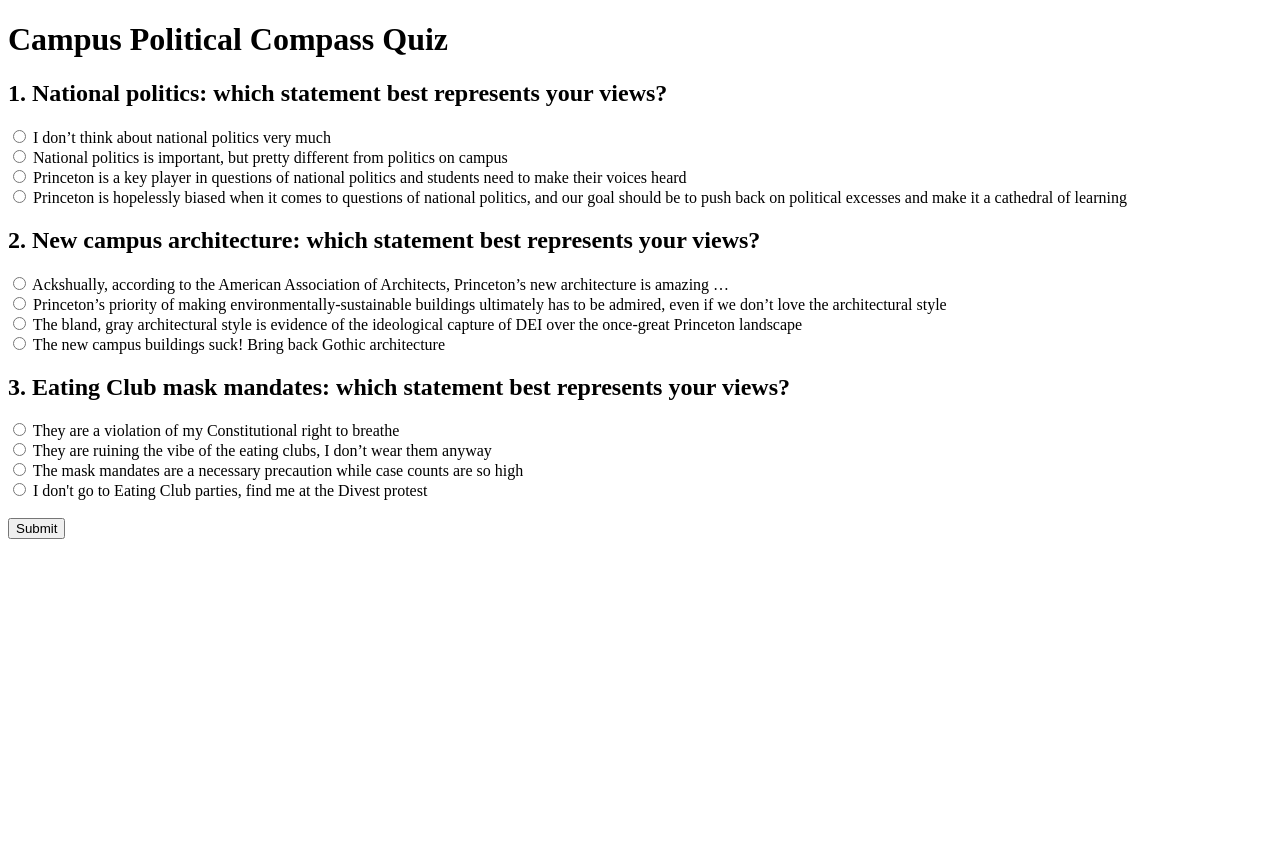
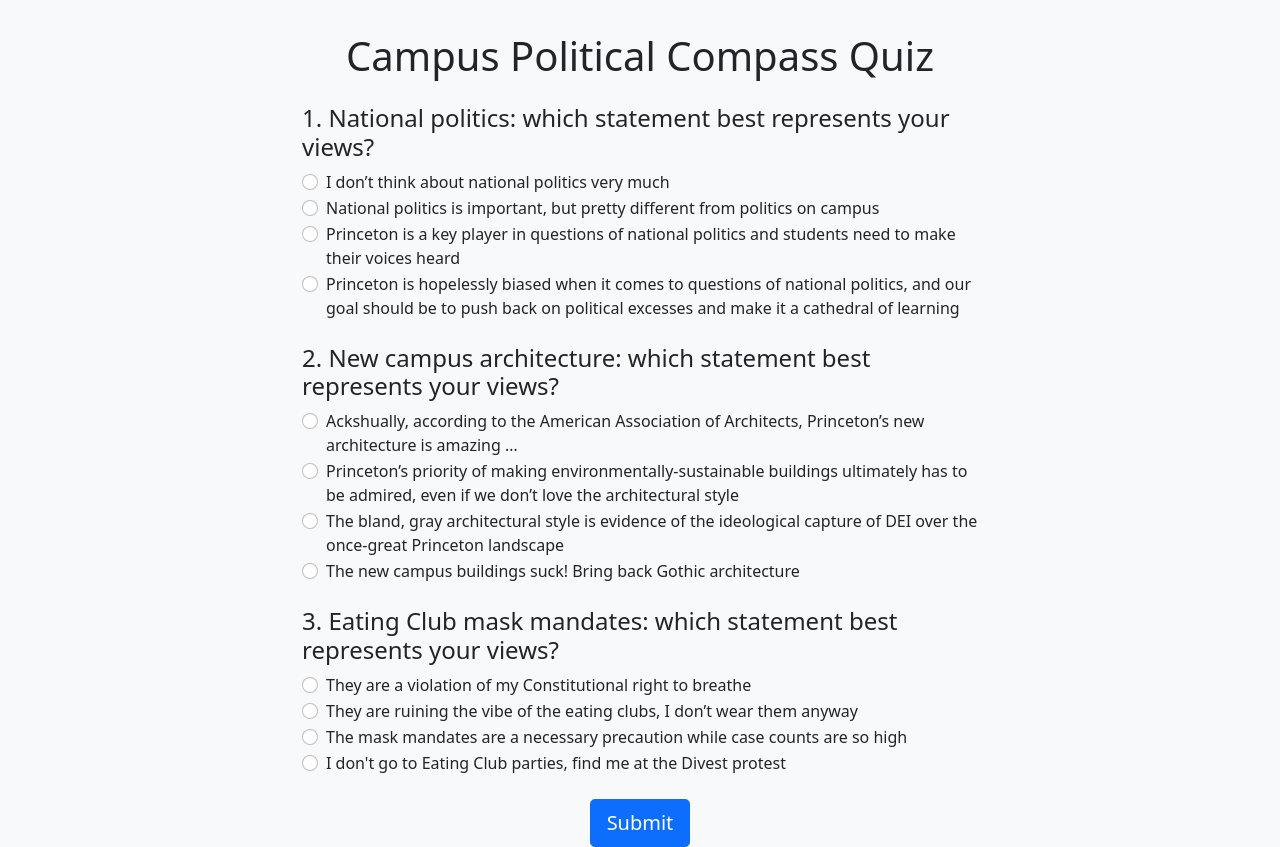
Before and after one commit to rohitan963/campus_compass, a Flask app: page / in a window 1280 px wide. Before the commit the page ends 539 px from the top, so only its background shows below. Run offline with Flask 3, Linux system fonts and the light colour scheme.

Commit message:
Added style changes

```diff
--- a/app.py
+++ b/app.py
@@ -6,7 +6,7 @@ import base64
 
 app = Flask(__name__)
 
-# Map each answer option to its scoring in the four categories.
+# Mapping each answer option to its scoring in the four categories.
 # Keys: "Big-L", "small-l", "Big-C", "small-c"
 options = {
     # Question 1: National politics
@@ -28,12 +28,11 @@ options = {
 
 @app.route("/", methods=["GET"])
 def index():
-    # Render the form to ask the questions.
     return render_template("index.html")
 
 @app.route("/result", methods=["POST"])
 def result():
-    # Retrieve the selected answers from the form.
+    # Get selected answers from the form.
     q1 = request.form.get("q1")
     q2 = request.form.get("q2")
     q3 = request.form.get("q3")
@@ -45,7 +44,7 @@ def result():
             for key, value in options[answer].items():
                 score[key] += value
 
-    # Define angles (in radians) for each category.
+    # Compute overall (x, y) using each faction’s contribution.
     angles = {
         "Big-L": math.radians(315),
         "small-c": math.radians(45),
@@ -53,22 +52,30 @@ def result():
         "small-l": math.radians(225),
     }
 
-    # Compute the overall (x, y) by summing each category's contribution.
     x_total = sum(score[k] * math.cos(angles[k]) for k in score)
     y_total = sum(score[k] * math.sin(angles[k]) for k in score)
 
+    # Determine the faction with the highest score.
+    dominant_faction = max(score, key=score.get)
+
+    # Dynamically set the plot limits so that arrows expand to fill the graph.
+    # Use a minimum limit so the graph never gets too cramped.
+    margin = 2
+    limit = max(5, margin + max(abs(x_total), abs(y_total)) * 1.2)
+
     # Create the compass plot.
     fig, ax = plt.subplots(figsize=(6, 6))
-    # Adjust limits if needed (here we use a wider range to see the user's dot clearly)
-    ax.set_xlim(-5, 5)
-    ax.set_ylim(-5, 5)
+    ax.set_xlim(-limit, limit)
+    ax.set_ylim(-limit, limit)
     ax.set_aspect('equal')
 
-    # Draw a dashed circle as a reference.
-    circle = plt.Circle((0, 0), 1, fill=False, linestyle='--', color='gray')
+    # Draw a dashed circle for reference (using a radius that's a fraction of limit).
+    circle_radius = limit * 0.2
+    circle = plt.Circle((0, 0), circle_radius, fill=False, linestyle='--', color='gray')
     ax.add_artist(circle)
 
-    # Draw the four axes as arrows.
+    # Draw the four arrows; scale them so they reach near the edge.
+    arrow_length = limit - margin
     arrow_data = [
         (315, "Big-L"),
         (45, "small-c"),
@@ -77,24 +84,26 @@ def result():
     ]
     for angle_deg, label in arrow_data:
         rad = math.radians(angle_deg)
-        dx, dy = math.cos(rad), math.sin(rad)
-        ax.arrow(0, 0, dx, dy, head_width=0.2, head_length=0.3, fc='k', ec='k')
-        ax.text(1.2 * dx, 1.2 * dy, label, ha='center', va='center', fontsize=12)
+        dx, dy = arrow_length * math.cos(rad), arrow_length * math.sin(rad)
+        ax.arrow(0, 0, dx, dy, head_width=limit*0.05, head_length=limit*0.08, fc='black', ec='black')
+        ax.text((arrow_length + margin*0.3) * math.cos(rad),
+                (arrow_length + margin*0.3) * math.sin(rad),
+                label, ha='center', va='center', fontsize=12, fontweight='bold')
 
-    # Plot the user's score as a red dot.
+    # Plot the user's score as a red dot and label it "YOU"
     ax.plot(x_total, y_total, 'ro', markersize=10)
-    ax.text(x_total, y_total, f" ({x_total:.1f}, {y_total:.1f})", color='red')
-
+    ax.text(x_total, y_total, " YOU", color='red', fontsize=12, fontweight='bold')
     plt.title("Campus Political Compass: Your Position")
 
-    # Convert the plot to a PNG image and encode it in base64.
+    # Convert the plot to PNG image encoded in base64.
     buf = BytesIO()
-    plt.savefig(buf, format='png')
+    plt.savefig(buf, format='png', bbox_inches='tight')
     buf.seek(0)
     image_data = base64.b64encode(buf.getvalue()).decode('utf-8')
     plt.close(fig)
 
-    return render_template("result.html", image_data=image_data, score=score, x_total=x_total, y_total=y_total)
+    return render_template("result.html", image_data=image_data, score=score,
+                           x_total=x_total, y_total=y_total, dominant_faction=dominant_faction)
 
 if __name__ == "__main__":
     app.run(debug=True)
--- a/templates/index.html
+++ b/templates/index.html
@@ -3,68 +3,109 @@
   <head>
     <meta charset="utf-8">
     <title>Campus Political Compass Quiz</title>
+    <!-- Bootstrap CSS -->
+    <link href="https://cdn.jsdelivr.net/npm/bootstrap@5.0.2/dist/css/bootstrap.min.css" rel="stylesheet">
+    <style>
+      body { padding-top: 2rem; background-color: #f8f9fa; }
+      .container { max-width: 700px; }
+      h1 { margin-bottom: 1.5rem; }
+      .question { margin-bottom: 1.5rem; }
+    </style>
   </head>
   <body>
-    <h1>Campus Political Compass Quiz</h1>
+    <div class="container">
+      <h1 class="text-center">Campus Political Compass Quiz</h1>
       <form action="/result" method="post">
         <!-- Question 1 -->
-      <h2>1. National politics: which statement best represents your views?</h2>
-      <label>
-        <input type="radio" name="q1" value="q1_a1" required>
+        <div class="question">
+          <h4>1. National politics: which statement best represents your views?</h4>
+          <div class="form-check">
+            <input class="form-check-input" type="radio" name="q1" id="q1_a1" value="q1_a1" required>
+            <label class="form-check-label" for="q1_a1">
               I don’t think about national politics very much
-      </label><br>
-      <label>
-        <input type="radio" name="q1" value="q1_a2">
+            </label>
+          </div>
+          <div class="form-check">
+            <input class="form-check-input" type="radio" name="q1" id="q1_a2" value="q1_a2">
+            <label class="form-check-label" for="q1_a2">
               National politics is important, but pretty different from politics on campus
-      </label><br>
-      <label>
-        <input type="radio" name="q1" value="q1_a3">
+            </label>
+          </div>
+          <div class="form-check">
+            <input class="form-check-input" type="radio" name="q1" id="q1_a3" value="q1_a3">
+            <label class="form-check-label" for="q1_a3">
               Princeton is a key player in questions of national politics and students need to make their voices heard
-      </label><br>
-      <label>
-        <input type="radio" name="q1" value="q1_a4">
+            </label>
+          </div>
+          <div class="form-check">
+            <input class="form-check-input" type="radio" name="q1" id="q1_a4" value="q1_a4">
+            <label class="form-check-label" for="q1_a4">
               Princeton is hopelessly biased when it comes to questions of national politics, and our goal should be to push back on political excesses and make it a cathedral of learning
             </label>
-
+          </div>
+        </div>
         <!-- Question 2 -->
-      <h2>2. New campus architecture: which statement best represents your views?</h2>
-      <label>
-        <input type="radio" name="q2" value="q2_a1" required>
+        <div class="question">
+          <h4>2. New campus architecture: which statement best represents your views?</h4>
+          <div class="form-check">
+            <input class="form-check-input" type="radio" name="q2" id="q2_a1" value="q2_a1" required>
+            <label class="form-check-label" for="q2_a1">
               Ackshually, according to the American Association of Architects, Princeton’s new architecture is amazing …
-      </label><br>
-      <label>
-        <input type="radio" name="q2" value="q2_a2">
+            </label>
+          </div>
+          <div class="form-check">
+            <input class="form-check-input" type="radio" name="q2" id="q2_a2" value="q2_a2">
+            <label class="form-check-label" for="q2_a2">
               Princeton’s priority of making environmentally-sustainable buildings ultimately has to be admired, even if we don’t love the architectural style
-      </label><br>
-      <label>
-        <input type="radio" name="q2" value="q2_a3">
+            </label>
+          </div>
+          <div class="form-check">
+            <input class="form-check-input" type="radio" name="q2" id="q2_a3" value="q2_a3">
+            <label class="form-check-label" for="q2_a3">
               The bland, gray architectural style is evidence of the ideological capture of DEI over the once-great Princeton landscape
-      </label><br>
-      <label>
-        <input type="radio" name="q2" value="q2_a4">
+            </label>
+          </div>
+          <div class="form-check">
+            <input class="form-check-input" type="radio" name="q2" id="q2_a4" value="q2_a4">
+            <label class="form-check-label" for="q2_a4">
               The new campus buildings suck! Bring back Gothic architecture
             </label>
-
+          </div>
+        </div>
         <!-- Question 3 -->
-      <h2>3. Eating Club mask mandates: which statement best represents your views?</h2>
-      <label>
-        <input type="radio" name="q3" value="q3_a1" required>
+        <div class="question">
+          <h4>3. Eating Club mask mandates: which statement best represents your views?</h4>
+          <div class="form-check">
+            <input class="form-check-input" type="radio" name="q3" id="q3_a1" value="q3_a1" required>
+            <label class="form-check-label" for="q3_a1">
               They are a violation of my Constitutional right to breathe
-      </label><br>
-      <label>
-        <input type="radio" name="q3" value="q3_a2">
+            </label>
+          </div>
+          <div class="form-check">
+            <input class="form-check-input" type="radio" name="q3" id="q3_a2" value="q3_a2">
+            <label class="form-check-label" for="q3_a2">
               They are ruining the vibe of the eating clubs, I don’t wear them anyway
-      </label><br>
-      <label>
-        <input type="radio" name="q3" value="q3_a3">
+            </label>
+          </div>
+          <div class="form-check">
+            <input class="form-check-input" type="radio" name="q3" id="q3_a3" value="q3_a3">
+            <label class="form-check-label" for="q3_a3">
               The mask mandates are a necessary precaution while case counts are so high
-      </label><br>
-      <label>
-        <input type="radio" name="q3" value="q3_a4">
+            </label>
+          </div>
+          <div class="form-check">
+            <input class="form-check-input" type="radio" name="q3" id="q3_a4" value="q3_a4">
+            <label class="form-check-label" for="q3_a4">
               I don't go to Eating Club parties, find me at the Divest protest
-      </label><br><br>
-
-      <button type="submit">Submit</button>
+            </label>
+          </div>
+        </div>
+        <div class="text-center">
+          <button type="submit" class="btn btn-primary btn-lg">Submit</button>
+        </div>
       </form>
+    </div>
+    <!-- Bootstrap Bundle with Popper -->
+    <script src="https://cdn.jsdelivr.net/npm/bootstrap@5.0.2/dist/js/bootstrap.bundle.min.js"></script>
   </body>
 </html>
```
Also changed, not shown: templates/result.html (+26 -11 lines). Lines whose indentation alone changed are shown as unchanged.
